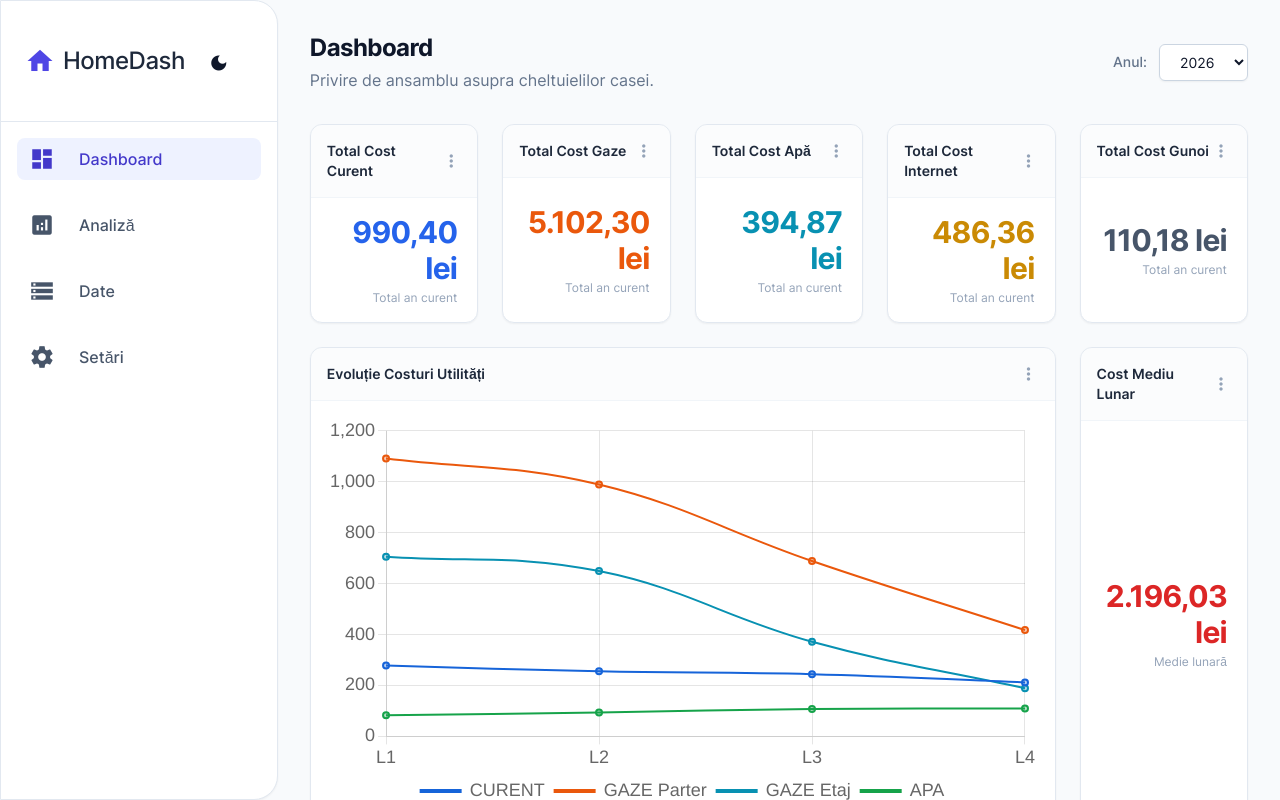
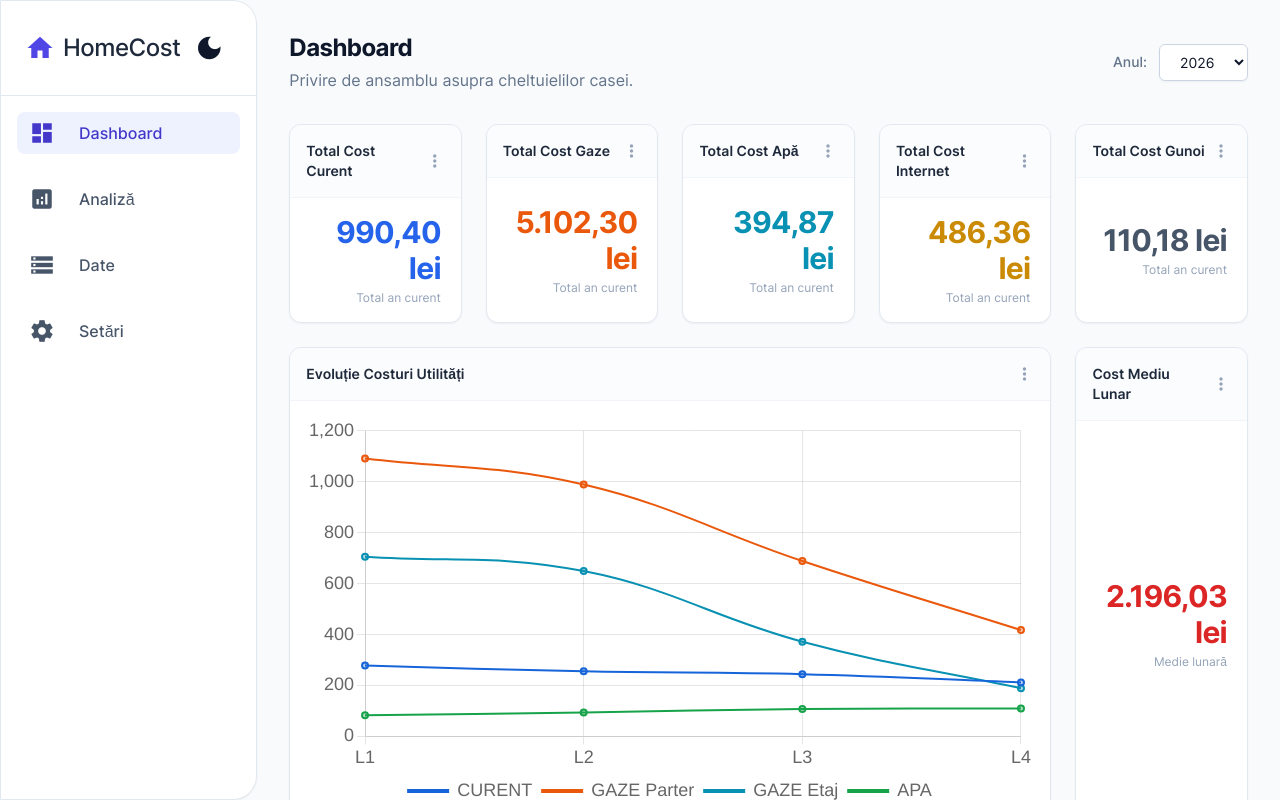
Before and after one commit to vlad2939/home-cost-dashboard, a website: page homedash/app/index.html in a window 1280 px wide. Drawn offline with Linux system fonts and the light colour scheme.

Commit message:
Add files via upload

```diff
--- a/homedash/app/index.html
+++ b/homedash/app/index.html
@@ -1,6 +1,6 @@
 <!DOCTYPE html>
 <!--
-  HomeDash - intrare principală modularizată.
+  HomeCost - intrare principală modularizată.
   Structură fișiere:
     • index.html  -> shell UI + markup static
     • styles.css  -> stiluri globale + dark theme
@@ -10,13 +10,13 @@
 <head>
   <meta charset="UTF-8">
   <meta name="viewport" content="width=device-width, initial-scale=1.0">
-  <meta name="description" content="HomeDash - analiză și vizualizare cheltuieli utilități casă">
-  <title>HomeDash – Costuri Casă</title>
+  <meta name="description" content="HomeCost - analiză și vizualizare cheltuieli utilități casă">
+  <title>HomeCost – Costuri Casă</title>
 
   <!--
   ╔══════════════════════════════════════════════════════════════════╗
-  ║              HomeDash – Tracker Cheltuieli Utilități             ║
-  ║                        Versiunea v35                             ║
+  ║      Home Cost Dashboard – Tracker Cheltuieli Utilități          ║
+  ║                                                                  ║
   ╠══════════════════════════════════════════════════════════════════╣
   ║  Dependențe locale (folder assets):                              ║
   ║  • Tailwind CSS  – framework de stiluri utilitare                ║
@@ -78,7 +78,7 @@
     <div class="p-6 border-b border-slate-200 flex items-center justify-between">
       <h1 class="text-xl font-bold tracking-tight text-slate-800 flex items-center gap-2">
         <span class="material-icons" style="color:#4f46e5;font-size:30px">home</span>
-        <span class="font-medium text-2xl">HomeDash</span>
+        <span class="font-medium text-2xl">HomeCost&nbsp;</span>
       </h1>
       <!--
         Buton toggle temă: apelează toggleTheme() din JS.
@@ -86,8 +86,8 @@
         prin funcția setTheme() care actualizează #theme-icon.
       -->
       <button onclick="toggleTheme()" id="theme-toggle"
-              class="p-6 rounded-xl hover:bg-slate-100 dark:hover:bg-slate-700 transition-colors">
-        <span id="theme-icon" class="material-icons" style="font-size:20px">dark_mode</span>
+              class="p-2 rounded-xl hover:bg-slate-100 dark:hover:bg-slate-700 transition-colors">
+        <span id="theme-icon" class="material-icons" style="font-size:30px">dark_mode</span>
       </button>
     </div>
 
```
